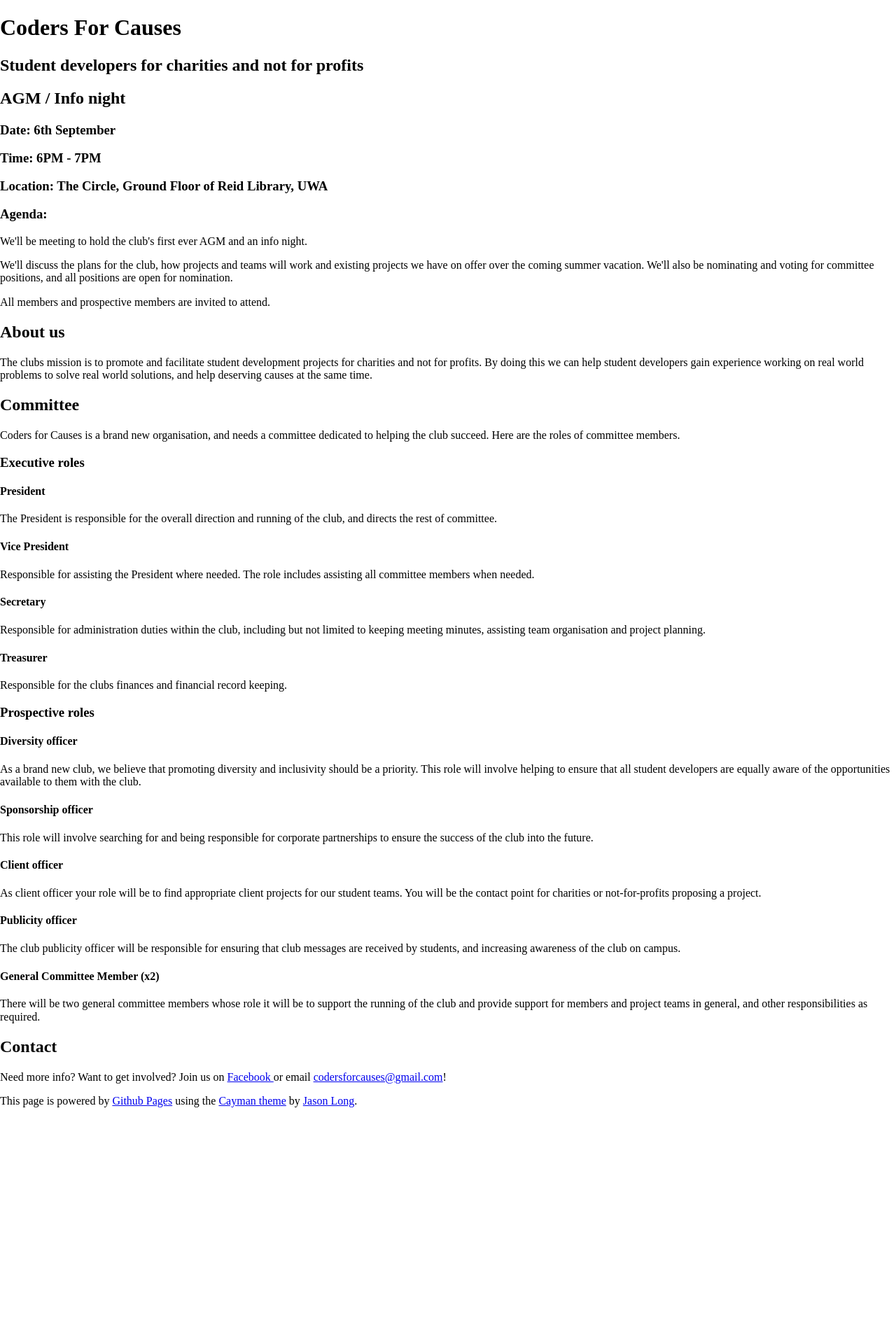
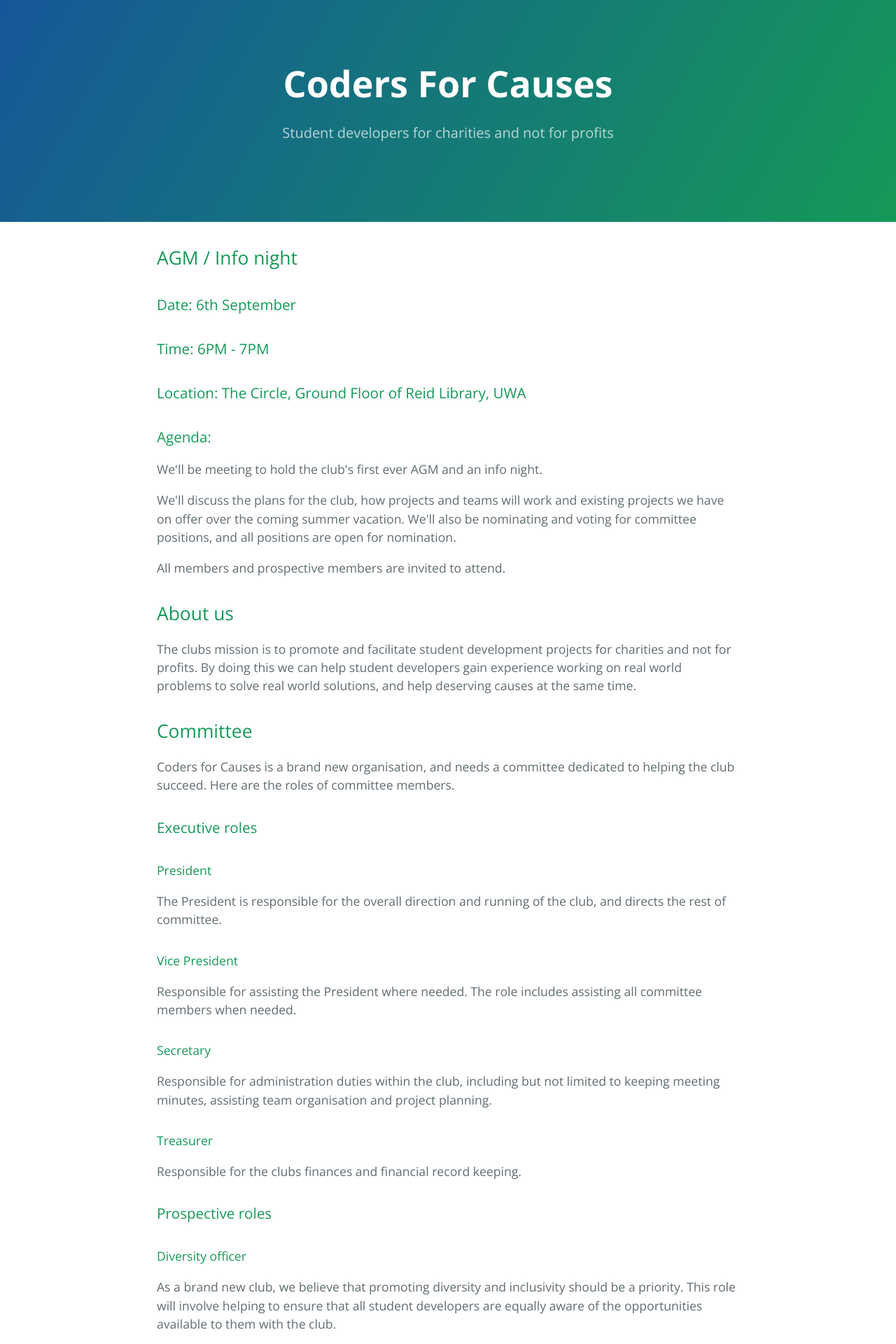
Before and after one commit to codersforcauses/backup, a Jekyll site: the page about/index.html, which Jekyll copies as it is, in a window 1280 px wide. Shown: the top 1920 px of the page at 70% size. Built offline with Jekyll 4.4.1, drawn with Linux system fonts in a browser that asks for light colours; nearby versions of some CDN libraries; library files that are not in the unit come from our copies; before the commit the page ends 1582 px from its top, so only the background shows below that.

Commit message:
Changed css location.

```diff
--- a/about/index.html
+++ b/about/index.html
@@ -4,10 +4,10 @@
     <meta charset="UTF-8">
     <title>Coders For Causes by codersforcauses</title>
     <meta name="viewport" content="width=device-width, initial-scale=1">
-    <link rel="stylesheet" type="text/css" href="stylesheets/normalize.css" media="screen">
+    <link rel="stylesheet" type="text/css" href="../stylesheets/normalize.css" media="screen">
     <link href='https://fonts.googleapis.com/css?family=Open+Sans:400,700' rel='stylesheet' type='text/css'>
-    <link rel="stylesheet" type="text/css" href="stylesheets/stylesheet.css" media="screen">
-    <link rel="stylesheet" type="text/css" href="stylesheets/github-light.css" media="screen">
+    <link rel="stylesheet" type="text/css" href="../stylesheets/stylesheet.css" media="screen">
+    <link rel="stylesheet" type="text/css" href="../stylesheets/github-light.css" media="screen">
   </head>
   <body>
     <section class="page-header">
--- a/index.html
+++ b/index.html
@@ -4,10 +4,10 @@
     <meta charset="UTF-8">
     <title>Coders For Causes by codersforcauses</title>
     <meta name="viewport" content="width=device-width, initial-scale=1">
-    <link rel="stylesheet" type="text/css" href="stylesheets/normalize.css" media="screen">
+    <link rel="stylesheet" type="text/css" href="../stylesheets/normalize.css" media="screen">
     <link href='https://fonts.googleapis.com/css?family=Open+Sans:400,700' rel='stylesheet' type='text/css'>
-    <link rel="stylesheet" type="text/css" href="stylesheets/stylesheet.css" media="screen">
-    <link rel="stylesheet" type="text/css" href="stylesheets/github-light.css" media="screen">
+    <link rel="stylesheet" type="text/css" href="../stylesheets/stylesheet.css" media="screen">
+    <link rel="stylesheet" type="text/css" href="../stylesheets/github-light.css" media="screen">
   </head>
   <body>
     <section class="page-header">
```
